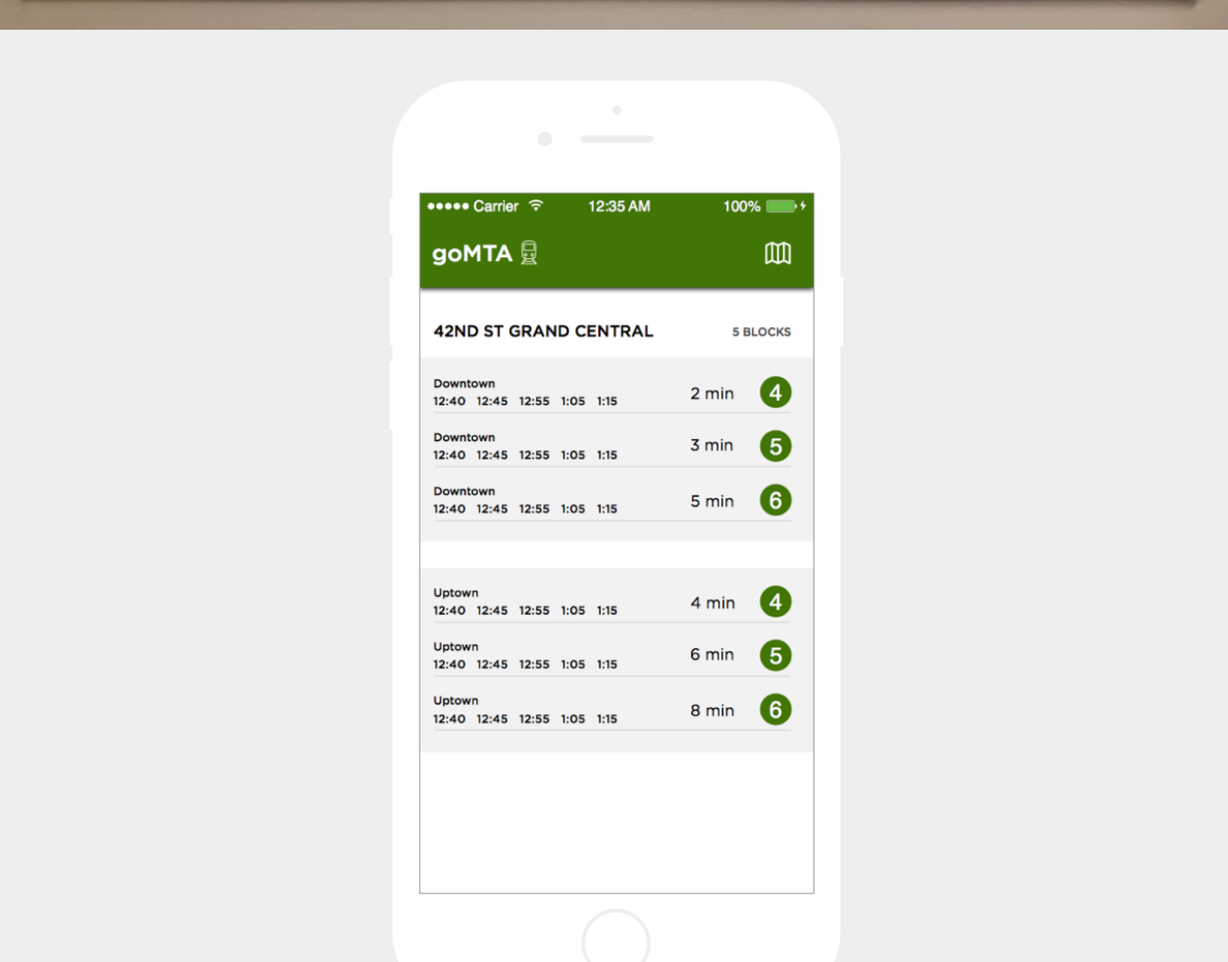
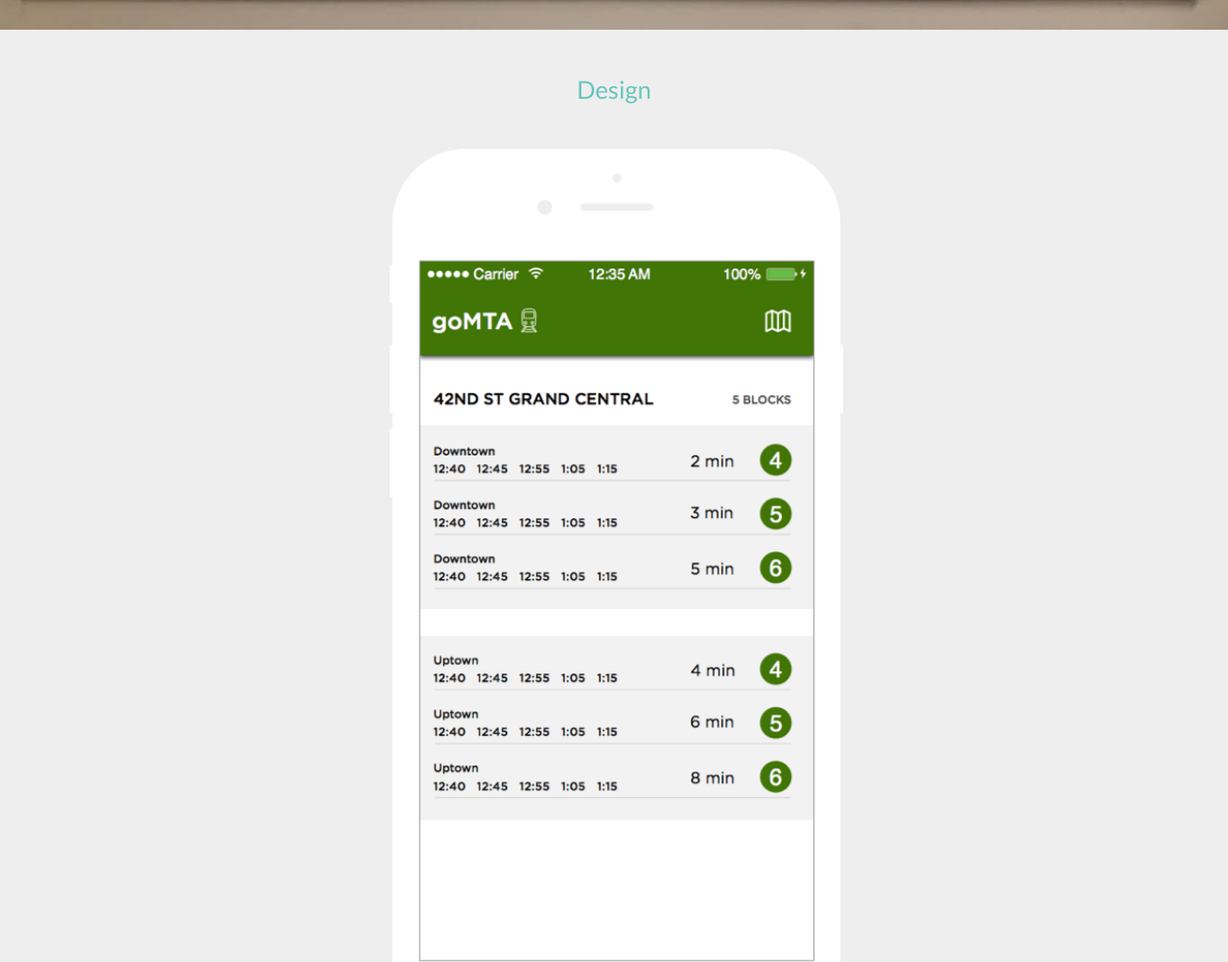
Before and after one commit to dustindong/portfolio, a plain HTML site: page gomta/index.html in a window 1280 px wide. Shown: the part 2111-3114 px from the top of the page at 96% size. Drawn offline with Linux system fonts and the light colour scheme.

Commit message:
added design header for goMTA final image

```diff
--- a/gomta/index.html
+++ b/gomta/index.html
@@ -31,6 +31,7 @@
     <p>For this challenge we were assigned to create an app that allowed users to open the app and see the nearest train + time. As a group we decided what was essential for the app, and from there we designed the app.</p>
     <img src="../images/subway-app/userneeds.jpg">
     <img src="../images/subway-app/wireframes.jpg">
+    <h3>Design</h3>
     <img src="../images/subway-app/subway-app.png">
   </section>
 
--- a/sass/screen.scss
+++ b/sass/screen.scss
@@ -266,5 +266,6 @@
 .portrait-image {
   img:last-of-type {
     max-width: 30em;
+    padding-top: 2em;
   }
 }
```
Also changed, not shown: stylesheets/screen.css, 1 other file.
